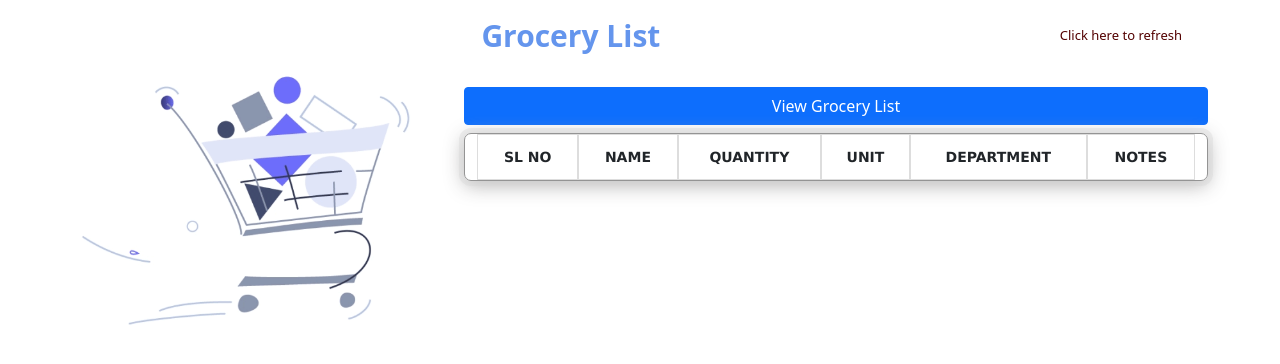
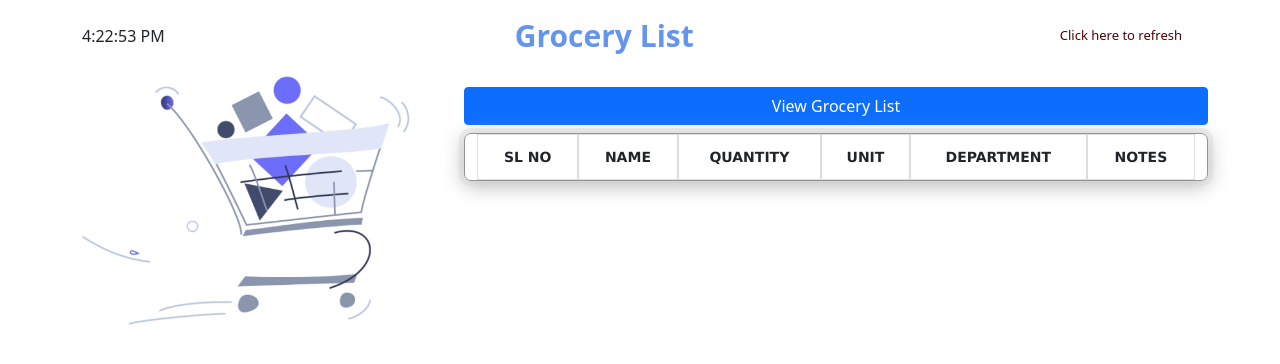
Before and after one commit to sanupnair/Grocery, a plain HTML site: page index.html in a window 1280 px wide. Drawn offline with nearby package versions, Linux system fonts and the light colour scheme.

Commit message:
Added clock

```diff
--- a/index.html
+++ b/index.html
@@ -21,10 +21,7 @@
 
     <nav class="navbar navbar-light ">
         <div class="container">
-          <a class="navbar-brand" href="#">
-
-
-          </a>
+          <div id="clock"></div>
           <a class="navbar-brand" href="#" ><b style="color:cornflowerblue; font-size:30px;">Grocery List </b> </a>
           <a class="navbar-brand" href="index.html" style="font-size: 13px; color: rgb(83, 1, 1);" >Click here to refresh </a>
         </div>
@@ -50,10 +47,7 @@
 
 </div>
 
-<!-- <button onclick="myCreateFunction()" id="buttoncreate" type="button" class="btn btn-primary" style="margin-top: 25%;margin-left: 10em;">Create Field</button>
-<button onclick="myDeleteFunction()" id="buttondelete" type="button" class="btn btn-primary" style="margin-top: 25%; margin-left: 3em;">Clear Field</button> -->
-
-    <script type="text/javascript">
+<script type="text/javascript">
        $('#button').one('click' , function(e){
 
 
@@ -80,6 +74,15 @@
 
     });
 
+function clock(){
+    const clockNode = document.querySelector("#clock");
+    return setInterval(() => {
+    let date = new Date();
+    let tick = date.toLocaleTimeString();
+    clockNode.textContent = tick;
+    },1000)
+}
+clock()
         </script>
 
 
```
